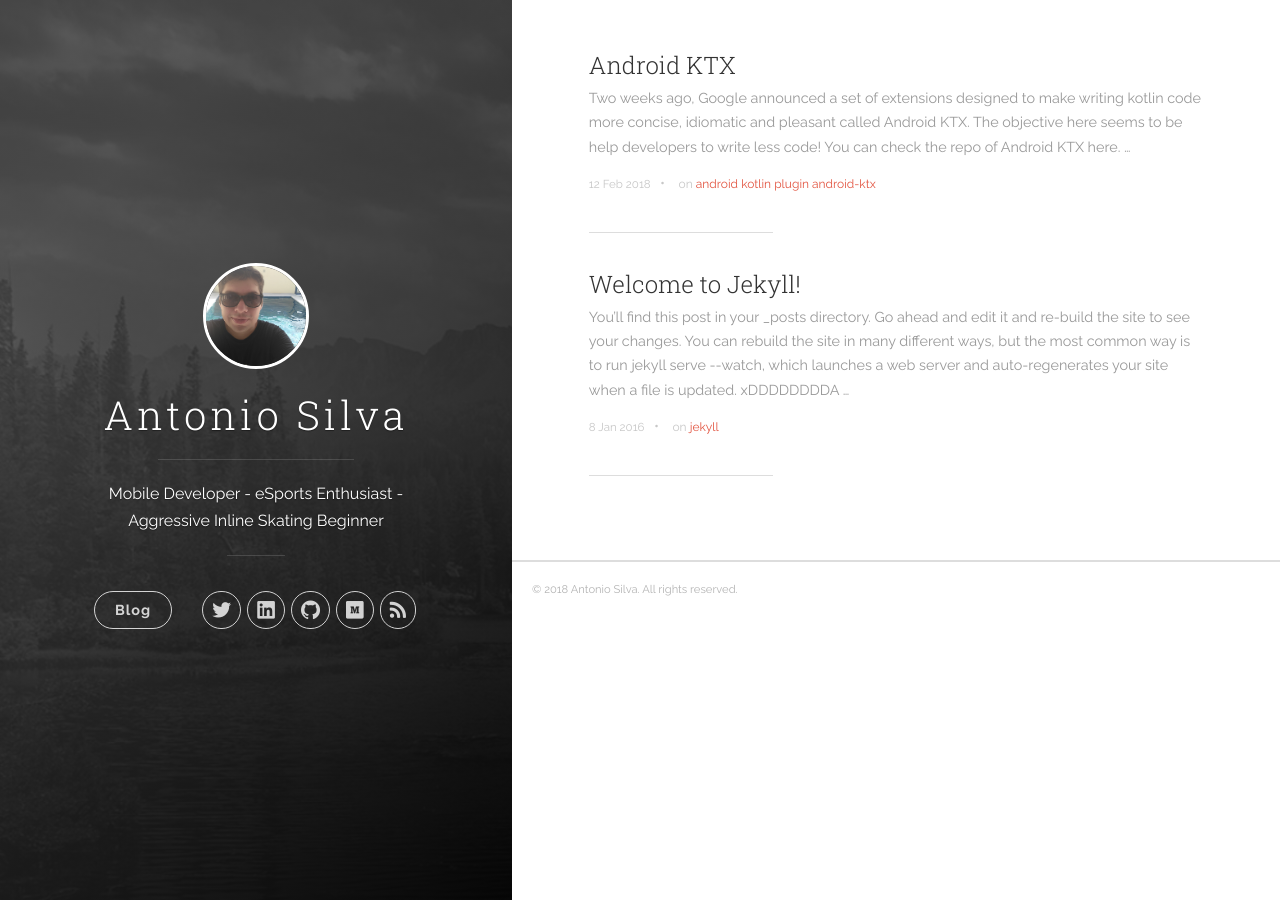
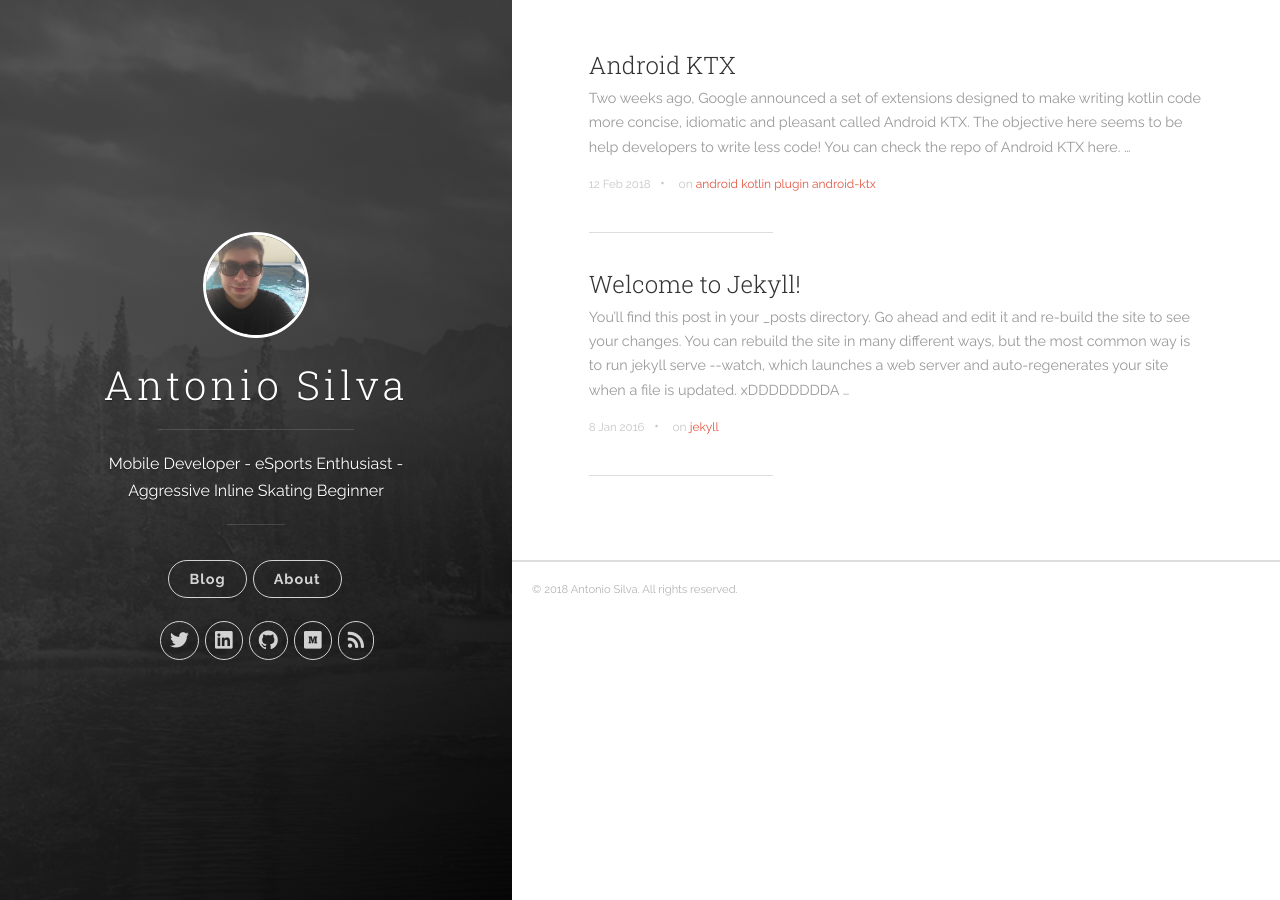
Before and after one commit to antoniosj/antoniosj.github.io, a Jekyll site: the page built from index.html, in a window 1280 px wide. Built offline with Jekyll 4.4.1, drawn with Linux system fonts in a browser that asks for light colours; the list of posts is cut into pages by our own code.

Commit message:
Update header.html

```diff
--- a/_includes/header.html
+++ b/_includes/header.html
@@ -21,6 +21,7 @@
           <nav class="cover-navigation cover-navigation--primary">
             <ul class="navigation">
               <li class="navigation__item"><a href="{{ site.baseurl }}/#blog" title="link to {{ site.title }} blog" class="blog-button">Blog</a></li>
+               <li class="navigation__item"><a href="{{ site.baseurl }}/#blog" title="link to {{ site.title }} blog" class="blog-button">About</a></li>
             </ul>
           </nav>
 
```
